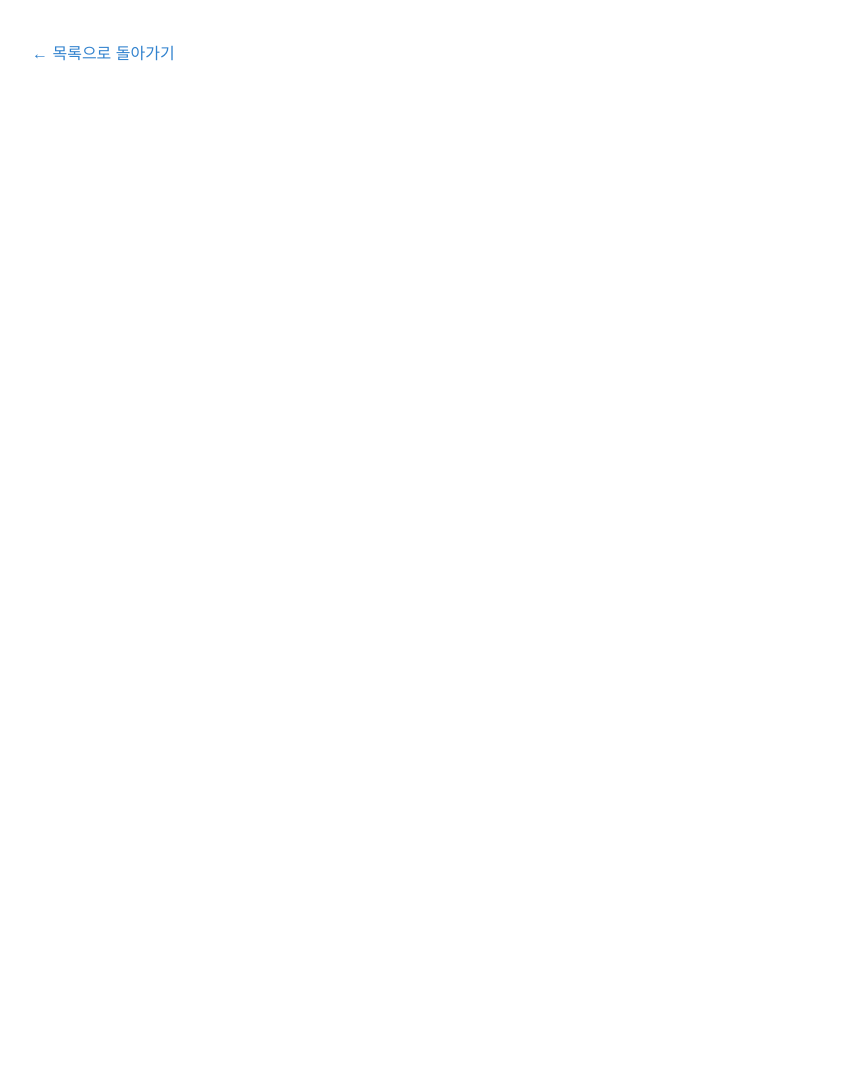
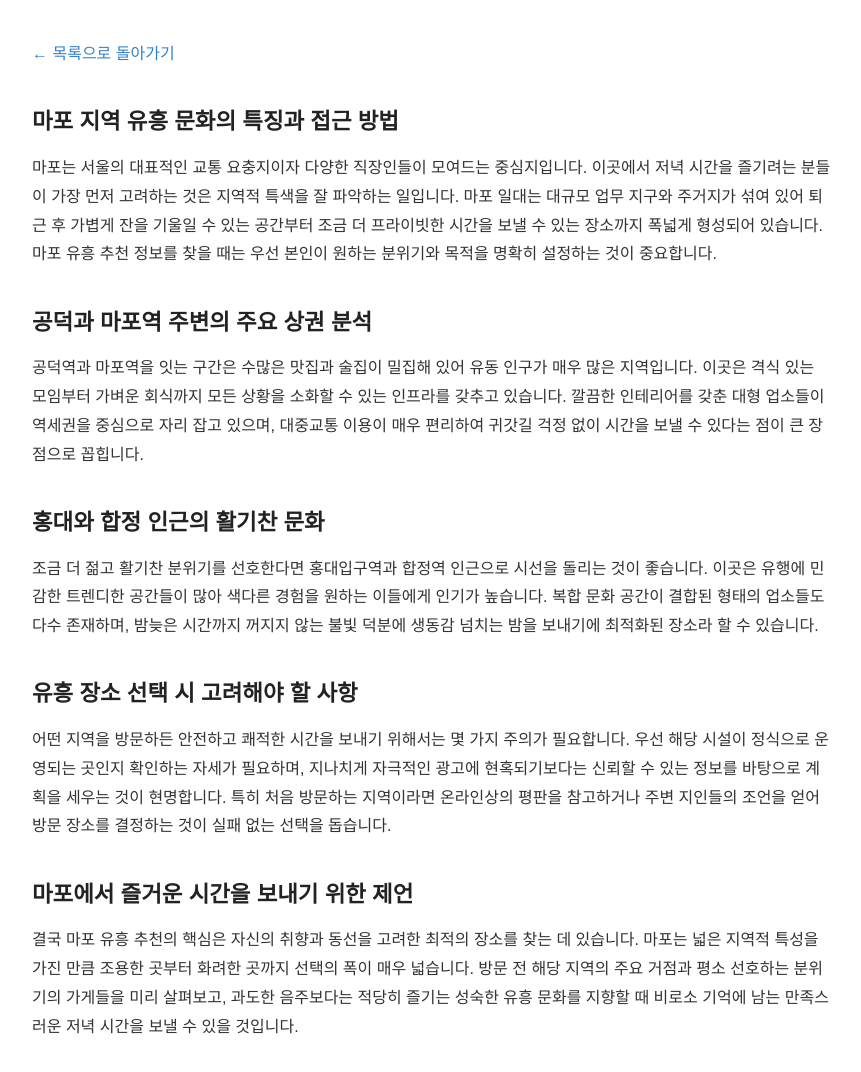
Before and after one commit to tidalhss-star/bp-mapo-night, a plain HTML site: page posts/field_note-001-1hrxy0b.html in a window 1280 px wide. Shown: the whole page, without its empty margins (208-1069 px from the left). Before the commit the page ends 800 px from the top, so only its background shows below. Drawn offline with Linux system fonts and the light colour scheme.

```diff
--- a/posts/field_note-001-1hrxy0b.html
+++ b/posts/field_note-001-1hrxy0b.html
@@ -22,7 +22,20 @@
     <a href="../index.html">← 목록으로 돌아가기</a>
   </header>
   <main>
+<h2>마포 지역 유흥 문화의 특징과 접근 방법</h2>
+<p>마포는 서울의 대표적인 교통 요충지이자 다양한 직장인들이 모여드는 중심지입니다. 이곳에서 저녁 시간을 즐기려는 분들이 가장 먼저 고려하는 것은 지역적 특색을 잘 파악하는 일입니다. 마포 일대는 대규모 업무 지구와 주거지가 섞여 있어 퇴근 후 가볍게 잔을 기울일 수 있는 공간부터 조금 더 프라이빗한 시간을 보낼 수 있는 장소까지 폭넓게 형성되어 있습니다. 마포 유흥 추천 정보를 찾을 때는 우선 본인이 원하는 분위기와 목적을 명확히 설정하는 것이 중요합니다.</p>
 
+<h2>공덕과 마포역 주변의 주요 상권 분석</h2>
+<p>공덕역과 마포역을 잇는 구간은 수많은 맛집과 술집이 밀집해 있어 유동 인구가 매우 많은 지역입니다. 이곳은 격식 있는 모임부터 가벼운 회식까지 모든 상황을 소화할 수 있는 인프라를 갖추고 있습니다. 깔끔한 인테리어를 갖춘 대형 업소들이 역세권을 중심으로 자리 잡고 있으며, 대중교통 이용이 매우 편리하여 귀갓길 걱정 없이 시간을 보낼 수 있다는 점이 큰 장점으로 꼽힙니다.</p>
+
+<h2>홍대와 합정 인근의 활기찬 문화</h2>
+<p>조금 더 젊고 활기찬 분위기를 선호한다면 홍대입구역과 합정역 인근으로 시선을 돌리는 것이 좋습니다. 이곳은 유행에 민감한 트렌디한 공간들이 많아 색다른 경험을 원하는 이들에게 인기가 높습니다. 복합 문화 공간이 결합된 형태의 업소들도 다수 존재하며, 밤늦은 시간까지 꺼지지 않는 불빛 덕분에 생동감 넘치는 밤을 보내기에 최적화된 장소라 할 수 있습니다.</p>
+
+<h2>유흥 장소 선택 시 고려해야 할 사항</h2>
+<p>어떤 지역을 방문하든 안전하고 쾌적한 시간을 보내기 위해서는 몇 가지 주의가 필요합니다. 우선 해당 시설이 정식으로 운영되는 곳인지 확인하는 자세가 필요하며, 지나치게 자극적인 광고에 현혹되기보다는 신뢰할 수 있는 정보를 바탕으로 계획을 세우는 것이 현명합니다. 특히 처음 방문하는 지역이라면 온라인상의 평판을 참고하거나 주변 지인들의 조언을 얻어 방문 장소를 결정하는 것이 실패 없는 선택을 돕습니다.</p>
+
+<h2>마포에서 즐거운 시간을 보내기 위한 제언</h2>
+<p>결국 마포 유흥 추천의 핵심은 자신의 취향과 동선을 고려한 최적의 장소를 찾는 데 있습니다. 마포는 넓은 지역적 특성을 가진 만큼 조용한 곳부터 화려한 곳까지 선택의 폭이 매우 넓습니다. 방문 전 해당 지역의 주요 거점과 평소 선호하는 분위기의 가게들을 미리 살펴보고, 과도한 음주보다는 적당히 즐기는 성숙한 유흥 문화를 지향할 때 비로소 기억에 남는 만족스러운 저녁 시간을 보낼 수 있을 것입니다.</p>
 </main>
 </body>
 </html>
```
